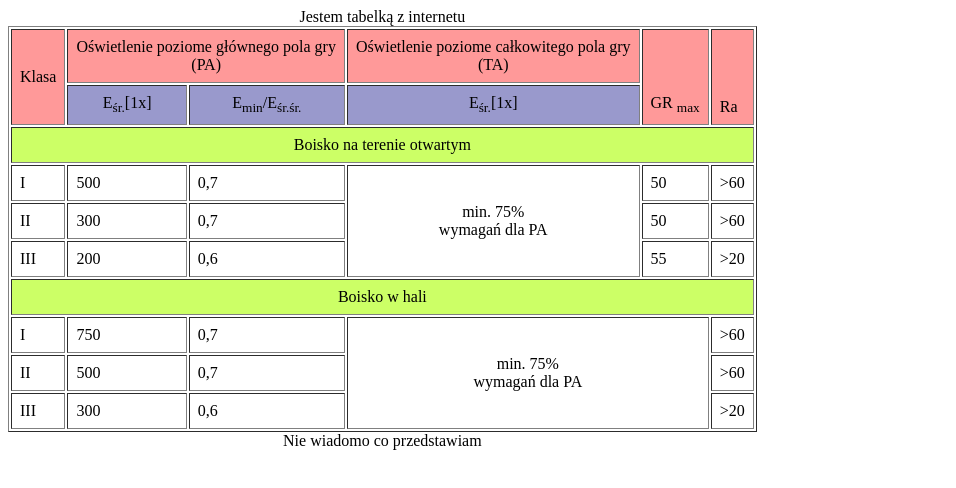
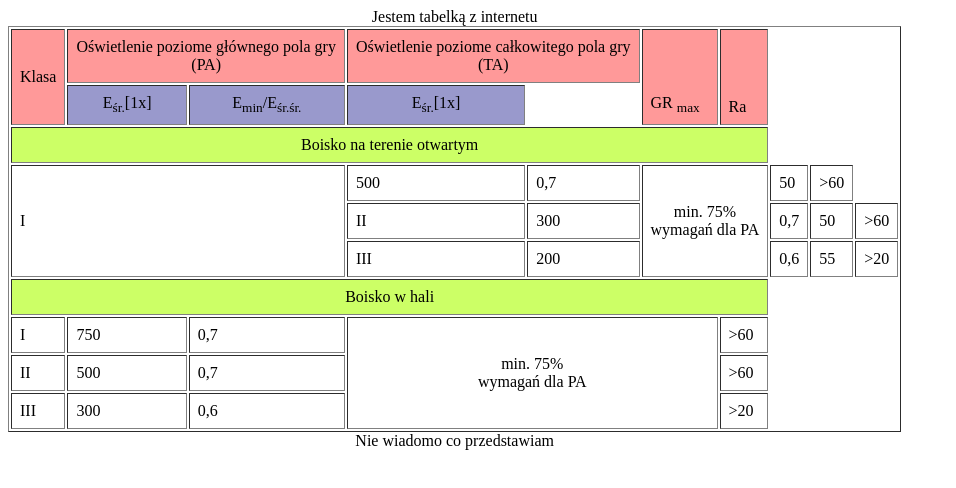
Before and after one commit to CaptainEbola/CaptainEbola.github.io, a plain HTML site: page index.html in a window 1280 px wide. Shown: the whole page, without its empty margins (0-956 px from the left). Drawn offline with Linux system fonts and the light colour scheme.

Commit message:
Update index.html

```diff
--- a/index.html
+++ b/index.html
@@ -28,7 +28,7 @@
 
 <tr><td colspan=7 align=center bgcolor=#CCFF66>Boisko na terenie otwartym</td>
 
-<tr colspan=3 rowspan=3><td>I</td><td>500</td><td>0,7</td><td colspan=2 rowspan=3 align=center>min. 75% <br>wymagań dla PA</td><td>50</td><td>>60</td></tr>
+<tr><td colspan=3 rowspan=3>I</td><td>500</td><td>0,7</td><td colspan=2 rowspan=3 align=center>min. 75% <br>wymagań dla PA</td><td>50</td><td>>60</td></tr>
 
 <tr><td>II</td><td>300</td><td>0,7</td><td>50</td><td>>60</td></tr>
 
```
